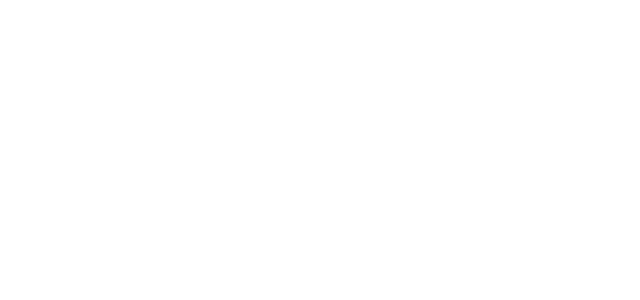
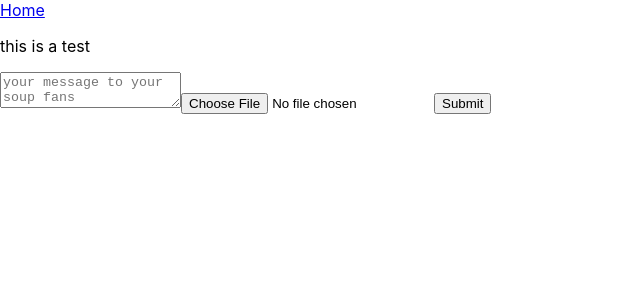
Before and after one commit to MaryPletcher/anusheka-is-eating-soup, a React (Create React App) app: page /ControlPanelPage in a window 1280 px wide. Before the commit this address had no page. Shown: the top 300 px of the page, without its empty margins (0-640 px from the left). Built offline with nearby package versions, Linux system fonts and the light colour scheme.

Commit message:
linakeges new control panel page

```diff
--- a/src/App.js
+++ b/src/App.js
@@ -1,5 +1,6 @@
 import { BrowserRouter as Router, Routes, Route } from "react-router-dom";
 import Home from "./pages/Home";
+import ControlPanelPage from "./pages/ControlPanelPage";
 
 
 function App() {
@@ -7,7 +8,10 @@
     <Router>
       <Routes>
         {/* homepage */}
-        <Route path="/" element={<Home />} />
+        <Route path="/Home" element={<Home />} />
+
+        {/* control panel page */}
+        <Route path="/ControlPanelPage" element={<ControlPanelPage />} />
 
         {/* individual drop page (dynamic route) */}
         {/* <Route path="/drops/:id" element={<DropPage />} /> */}
--- /dev/null
+++ b/src/components/ControlPanel.js
@@ -0,0 +1,116 @@
+import React, { useState, useEffect } from "react";
+import { ref as storageRef, uploadBytes, getDownloadURL } from "firebase/storage"; // for uploading images
+import { getDatabase, ref, push, set, onValue } from "firebase/database"; // for saving data (message + image URL)
+import { storage, database } from "../firebase";
+
+function ControlPanel() {
+    //define use states
+        const [message, setMessage] = useState("");
+        const [imageFile, setImageFile] = useState(null);
+        const [previewUrl, setPreviewUrl] = useState(null);
+        const [dropData, setDropData] = useState(null);
+        // const [submitting, setSubmitting] = useState(false);
+
+        //define variables
+
+
+        //handle for uploading a file and show a preview
+        const handleImageChange = (e) => {
+            const file = e.target.files[0];
+            if (file) {
+            setImageFile(file);
+            setPreviewUrl(URL.createObjectURL(file)); // show preview
+            }
+        };
+
+        //get reference to database
+        const db = getDatabase();
+
+        //write to the database!
+        function writeUserData(text, photo) {
+            //write to the database
+            set(ref(db, 'drops/' + Date.now()), {
+                text: text,
+                photoURL: photo,
+                timeStamp: Date.now()
+            });
+            alert("successfully sent to the database!")
+        }
+
+        //_____handle clicking submit
+        const handleSubmit = async () => {
+            //an error if the message and imageFile isnt uploaded
+            console.log("message:" + message);
+            console.log("imageFile:" + imageFile);
+            console.log("imageFile.name:" + imageFile.name);
+            if (!message && (imageFile == null)) {
+                alert("Add a message or an image before submitting!");
+                return;
+            }
+
+            //upload tha picture
+            let imagePath ="";
+            let imageUrl = "";
+            //Upload image if present to cloud storage (yikes i hope i dont get charged)
+            if (imageFile) {
+                imagePath = `soupPics/${Date.now()}_${imageFile.name}`
+                const storageReference = storageRef(storage, `${imagePath}`);
+
+                // make sure upload is complee
+                await uploadBytes(storageReference, imageFile);
+                // uploadBytes(storageReference, imageFile).then((snapshot) => {
+                //     console.log('Uploaded an image file!');
+                // });
+                imageUrl = await getDownloadURL(storageReference);
+            }
+
+
+            //write to the database
+            writeUserData(message, imageUrl)
+            //HERE IS WHERE A TEXT WOULD BE SENT
+            //Reset form
+            setMessage("");
+            setImageFile(null);
+            setPreviewUrl(null);
+        }
+        //______end of handling submit
+
+        //where all the stuff you see goes
+        return(
+            <div class = "tileContainer">
+                <p>this is a test</p>
+                <textarea
+                    type ="text"
+                    placeholder = "your message to your soup fans"
+                    value = {message}
+                    onChange={(e) => setMessage(e.target.value)}
+                ></textarea>
+
+                <input
+                    type="file"
+                    accept="image/*"
+                    onChange={handleImageChange}
+                />
+
+                {previewUrl && (
+                    <div style={{ marginBottom: "1rem" }}>
+                    <p>Preview:</p>
+                    <img
+                        src={previewUrl}
+                        alt="preview"
+                        style={{ maxWidth: "100%", borderRadius: "10px" }}
+                    />
+                    </div>
+                )}
+
+                <button
+                    onClick={handleSubmit}
+                >
+                    Submit
+                </button>
+            </div>
+        );
+
+}
+
+export default ControlPanel;
--- /dev/null
+++ b/src/pages/ControlPanelPage.js
@@ -0,0 +1,18 @@
+import React, { useState, useEffect } from "react";
+import { ref as storageRef, uploadBytes, getDownloadURL } from "firebase/storage"; // for uploading images
+import { getDatabase, ref, push, set, onValue } from "firebase/database"; // for saving data (message + image URL)
+import { storage, database } from "../firebase";
+import ControlPanel from "../components/ControlPanel.js";
+import Home from "../pages/Home.js";
+import { Link } from 'react-router-dom';
+
+function ControlPanelPage() {
+    return (
+    <div>
+        <Link to = "/Home">Home</Link>
+        <ControlPanel/>
+    </div>
+    );
+}
+
+export default ControlPanelPage;
--- a/src/pages/Home.js
+++ b/src/pages/Home.js
@@ -2,6 +2,8 @@
 import { ref as storageRef, uploadBytes, getDownloadURL } from "firebase/storage"; // for uploading images
 import { getDatabase, ref, push, set, onValue } from "firebase/database"; // for saving data (message + image URL)
 import { storage, database } from "../firebase";
+import { Link } from 'react-router-dom';
+
 
 //________ soup drops list component
 function ListDrops({dropData}) {
@@ -79,7 +81,7 @@
         alert("successfully sent to the database!")
     }
 
-    //handle clicking submit
+    //_____handle clicking submit
     const handleSubmit = async () => {
         //an error if the message and imageFile isnt uploaded
         console.log("message:" + message);
@@ -109,13 +111,13 @@
 
         //write to the database
         writeUserData(message, imageUrl)
-
+        //HERE IS WHERE A TEXT WOULD BE SENT
         //Reset form
         setMessage("");
         setImageFile(null);
         setPreviewUrl(null);
     }
-    //end of handling submit
+    //______end of handling submit
 
     //_____get the drops
 
@@ -134,52 +136,13 @@
     console.log(dropData);
     //______end get the drops
 
-    //lets look at this later
-    // //handle for submitting
-    // const handleSubmit = async () => {
-    //     if (!message && !imageFile) {
-    //     alert("Add a message or an image before submitting!");
-    //     return;
-    //     }
 
-    //     setSubmitting(true);
-    //     try {
-    //     let imageUrl = "";
-
-    //     // Upload image if present
-    //     if (imageFile) {
-    //         const storageReference = storageRef(storage, `drops/${Date.now()}_${imageFile.name}`);
-    //         await uploadBytes(storageReference, imageFile);
-    //         imageUrl = await getDownloadURL(storageReference);
-    //     }
-
-    //     // Save drop to Realtime Database
-    //     const newDropRef = push(ref(database, "drops"));
-    //     await set(newDropRef, {
-    //         message,
-    //         imageUrl,
-    //         timestamp: Date.now(),
-    //     });
-
-    //     const dropId = newDropRef.key;
-    //     alert(`Drop created! Share this link: https://yourapp.web.app/drops/${dropId}`);
-
-    //     // Reset form
-    //     setMessage("");
-    //     setImageFile(null);
-    //     setPreviewUrl(null);
-    //     } catch (err) {
-    //     console.error("Error creating drop:", err);
-    //     alert("Error creating drop. Check console.");
-    //     }
-
-    //     setSubmitting(false);
-    // };
 
     //where all the stuff you see is
     return (
         <div>
             <p>this is a test</p>
+            <Link to = "/ControlPanelPage">ControlPanelPage</Link>
             <textarea
                 type ="text"
                 placeholder = "your message to your soup fans"
```
Also changed, not shown: src/styles/controlPanel.module.css (added), src/styles/gloabl.css (added).
